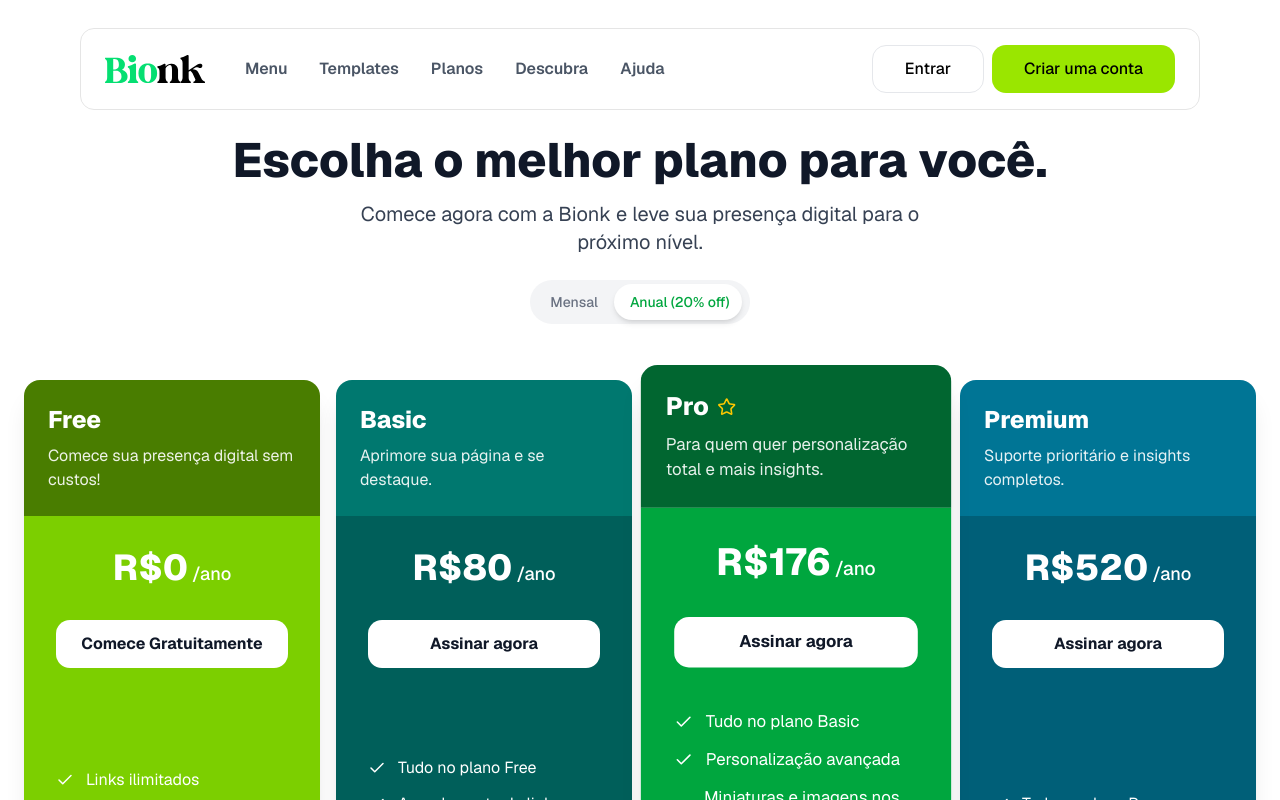
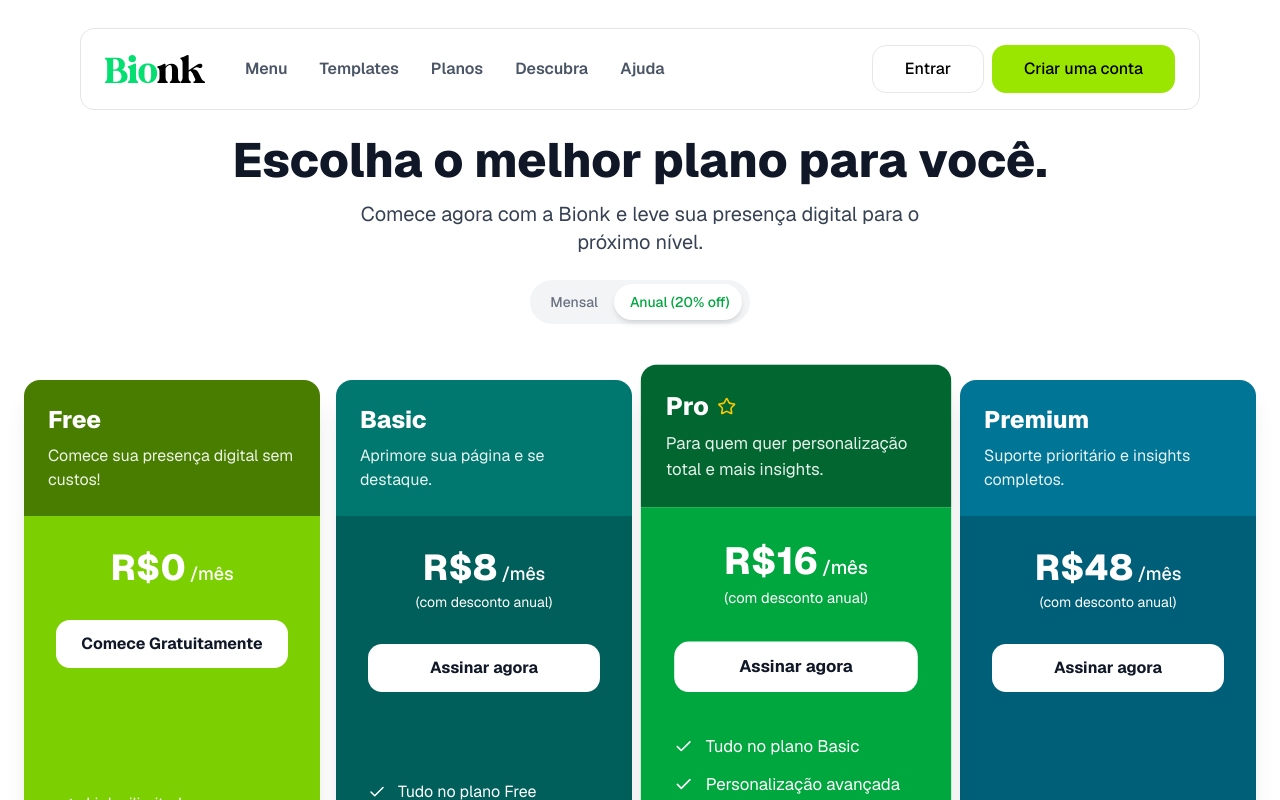
Before and after one commit to gabriellucasvh/bionk, a Next.js app: page /planos in a window 1280 px wide. Both pictures are taken after a click on the button "Anual (20% off)". Shown: the top 800 px of the page. Built offline with nearby package versions, Linux system fonts and the light colour scheme; no server answers; a web font is replaced by a local one.

Commit message:
refactor: Alteração dos preços dos planos

```diff
--- a/src/app/(public)/planos/prices.tsx
+++ b/src/app/(public)/planos/prices.tsx
@@ -10,7 +10,6 @@ const pricingPlans = [
 		name: "Free",
 		description: "Comece sua presença digital sem custos!",
 		monthlyPrice: 0,
-		annualPrice: 0,
 		label: "Comece Gratuitamente",
 		link: "/registro",
 		features: [
@@ -26,7 +25,6 @@ const pricingPlans = [
 		name: "Basic",
 		description: "Aprimore sua página e se destaque.",
 		monthlyPrice: 10,
-		annualPrice: 80,
 		label: "Assinar agora",
 		link: "/registro",
 		features: [
@@ -43,8 +41,7 @@ const pricingPlans = [
 		name: "Pro",
 		star: <Star className=" text-yellow-400" size={18} />,
 		description: "Para quem quer personalização total e mais insights.",
-		monthlyPrice: 22,
-		annualPrice: 176,
+		monthlyPrice: 20,
 		label: "Assinar agora",
 		link: "/registro",
 		features: [
@@ -61,8 +58,7 @@ const pricingPlans = [
 	{
 		name: "Premium",
 		description: "Suporte prioritário e insights completos.",
-		monthlyPrice: 65,
-		annualPrice: 520,
+		monthlyPrice: 60,
 		label: "Assinar agora",
 		link: "/registro",
 		features: [
@@ -130,7 +126,12 @@ interface PricingCardProps {
 	billingCycle: "M" | "A";
 }
 
-const PricingCard = ({ plan, billingCycle }: PricingCardProps) => (
+const PricingCard = ({ plan, billingCycle }: PricingCardProps) => {
+	// Calcula o preço com desconto para planos anuais (20% off)
+	const price =
+		billingCycle === "M" ? plan.monthlyPrice : Math.round(plan.monthlyPrice * 0.8);
+
+	return (
 		<div
 			className={cn(
 				"flex flex-col overflow-hidden rounded-2xl shadow-xl",
@@ -156,10 +157,14 @@ const PricingCard = ({ plan, billingCycle }: PricingCardProps) => (
 			>
 				<div>
 					<p className="mb-8 font-extrabold text-4xl">
-					R$
-					{billingCycle === "M" ? plan.monthlyPrice : plan.annualPrice}
+						R${price}
 						<span className="ml-1 font-medium text-lg">
-						/{billingCycle === "M" ? "mês" : "ano"}
+							/mês
+							{billingCycle === "A" && plan.monthlyPrice > 0 && (
+								<span className="mt-1 block font-normal text-sm">
+									(com desconto anual)
+								</span>
+							)}
 						</span>
 					</p>
 					<Link
@@ -180,6 +185,7 @@ const PricingCard = ({ plan, billingCycle }: PricingCardProps) => (
 			</div>
 		</div>
 	);
+};
 
 const Pricing = () => {
 	const [billingCycle, setBillingCycle] = useState<"M" | "A">("M");
```
Lines whose indentation alone changed are shown as unchanged.
